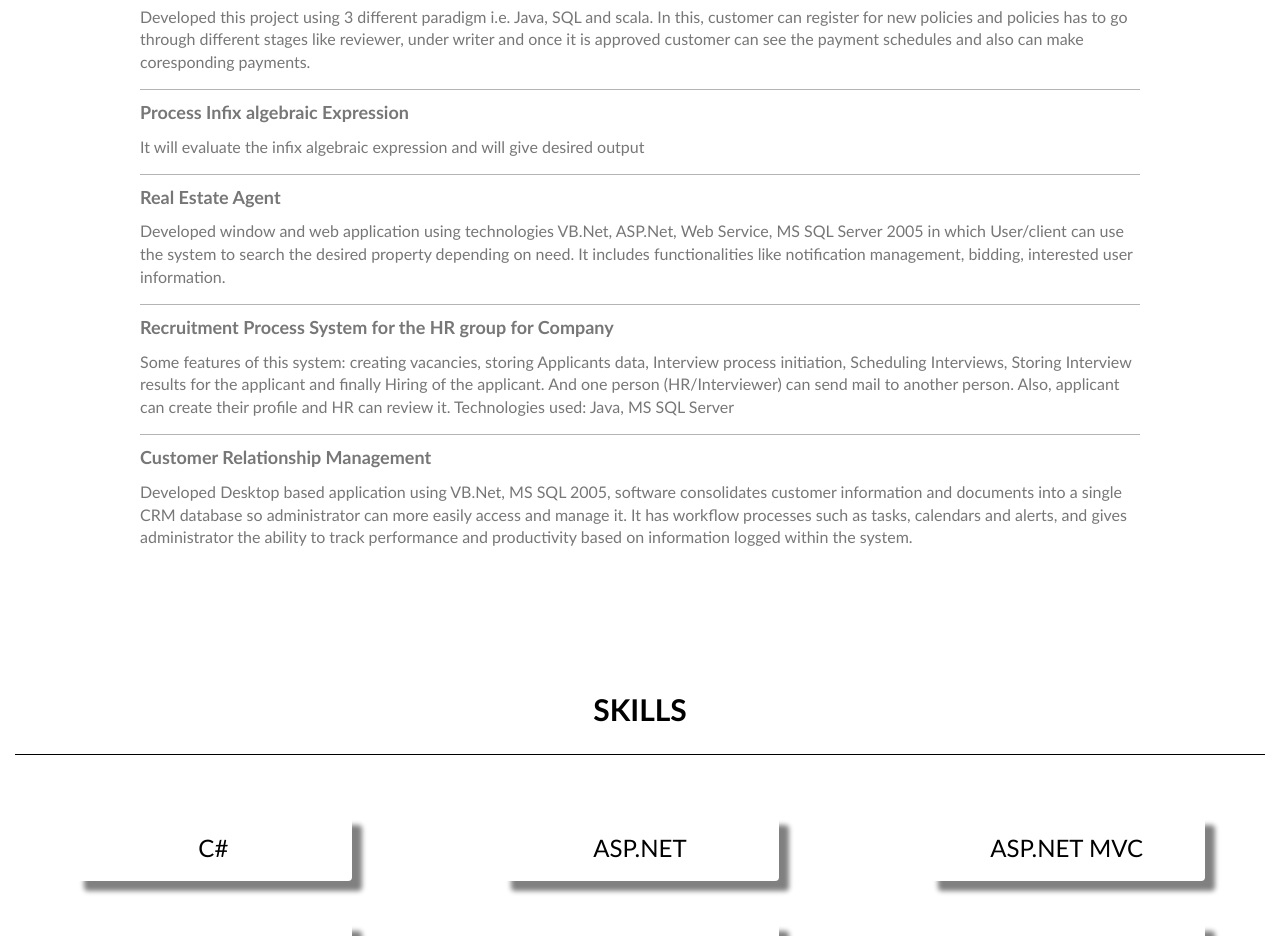
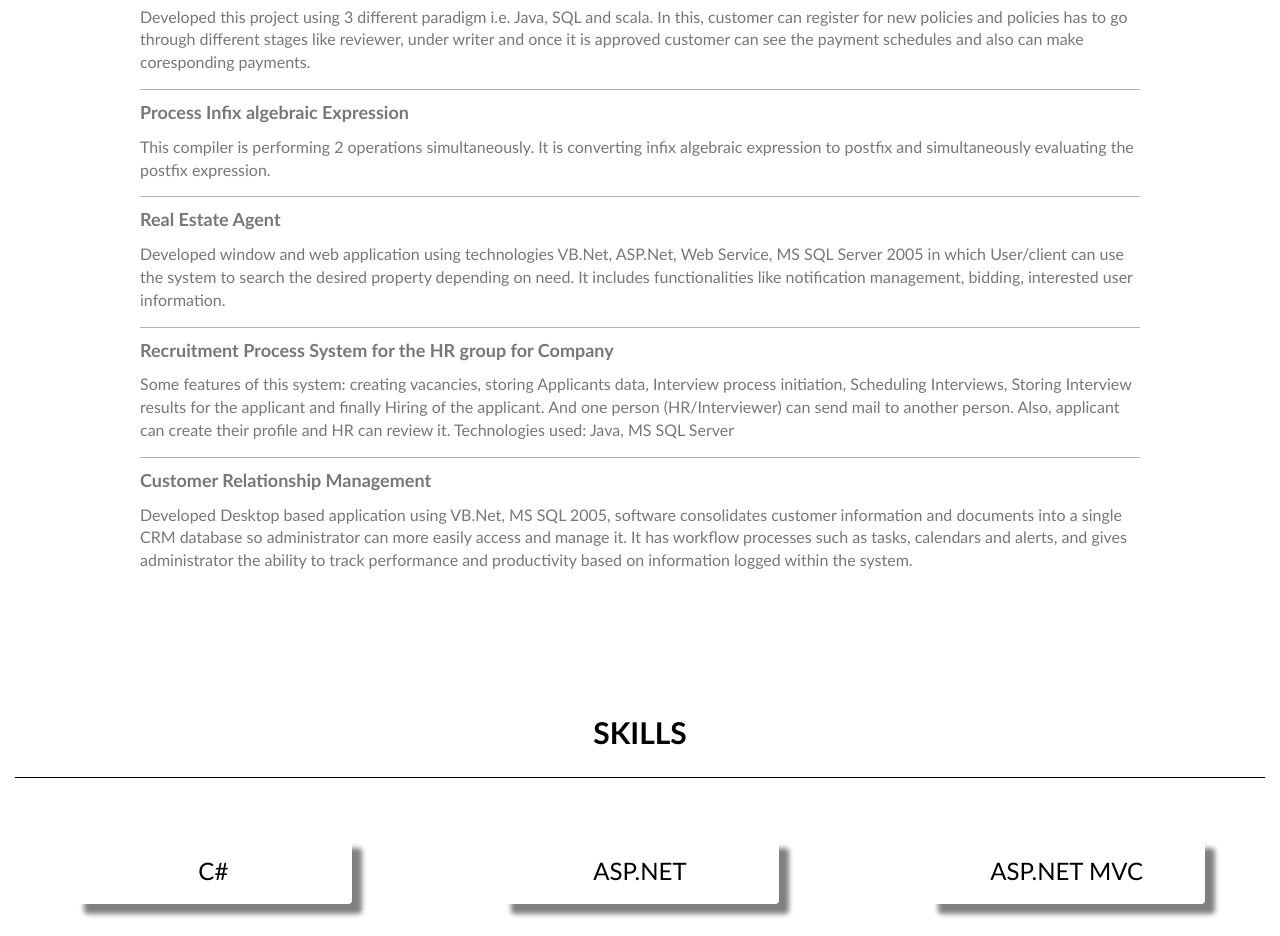
Before and after one commit to vinitkadam31/vinitkadam31.github.io, a plain HTML site: page index.html in a window 1280 px wide. Shown: the part 3580-4516 px from the top of the page. Drawn offline with nearby package versions, Linux system fonts and the light colour scheme.

Commit message:
Update index.html

```diff
--- a/index.html
+++ b/index.html
@@ -182,7 +182,7 @@
 			<p class="intro-data border-bottom">Developed this project using 3 different paradigm i.e. Java, SQL and scala. In this, customer can register for new policies and policies has to go through different stages like reviewer, under writer and once it is approved customer can see the payment schedules and also can make coresponding payments.</p>
 
 			<p class="intro-heading">Process Infix algebraic Expression</p>
-			<p class="intro-data border-bottom">It will evaluate the infix algebraic expression and will give desired output</p>
+			<p class="intro-data border-bottom">This compiler is performing 2 operations simultaneously. It is converting infix algebraic expression to postfix and simultaneously evaluating the postfix expression.</p>
 
 			<p class="intro-heading">Real Estate Agent</p>
 			<p class="intro-data border-bottom">Developed window and web application using technologies VB.Net, ASP.Net, Web Service, MS SQL Server 2005 in which User/client can use the system to search the desired property depending on need. It includes functionalities like notification management, bidding, interested user information.</p>
```
